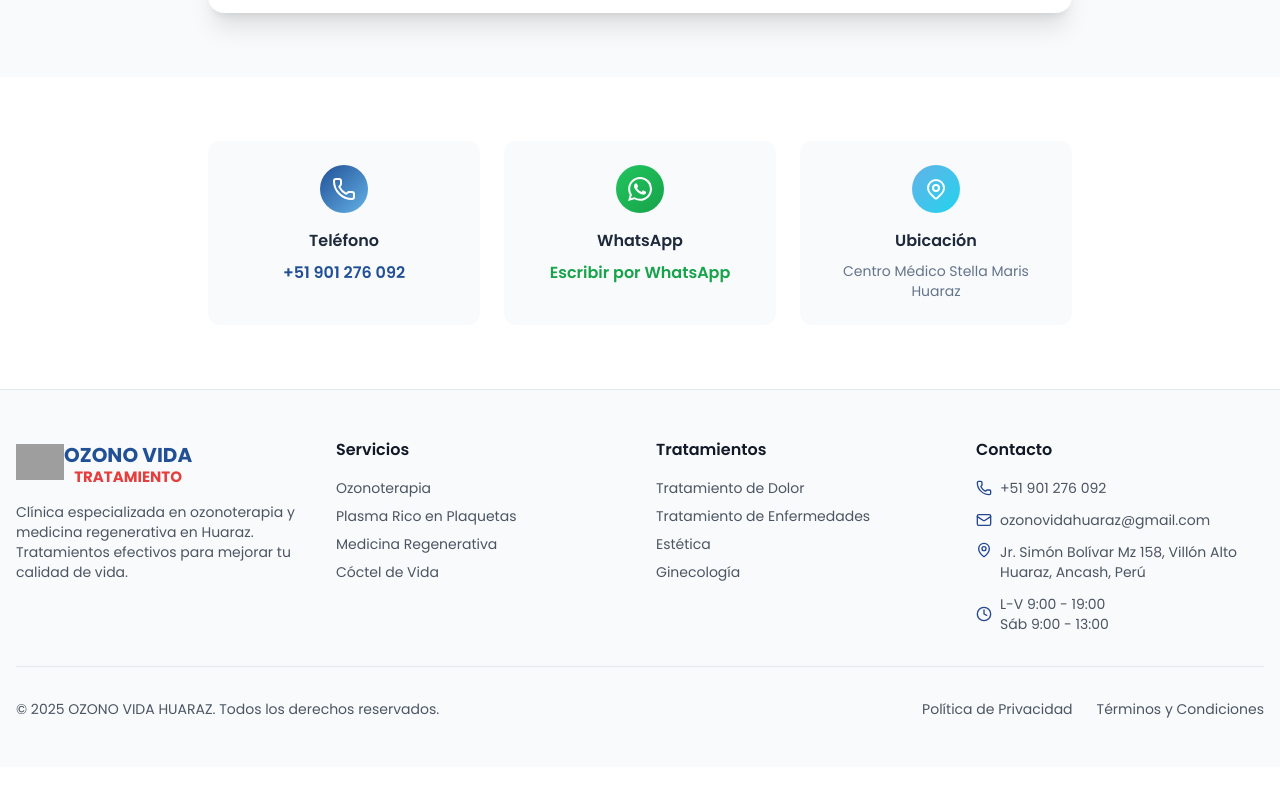
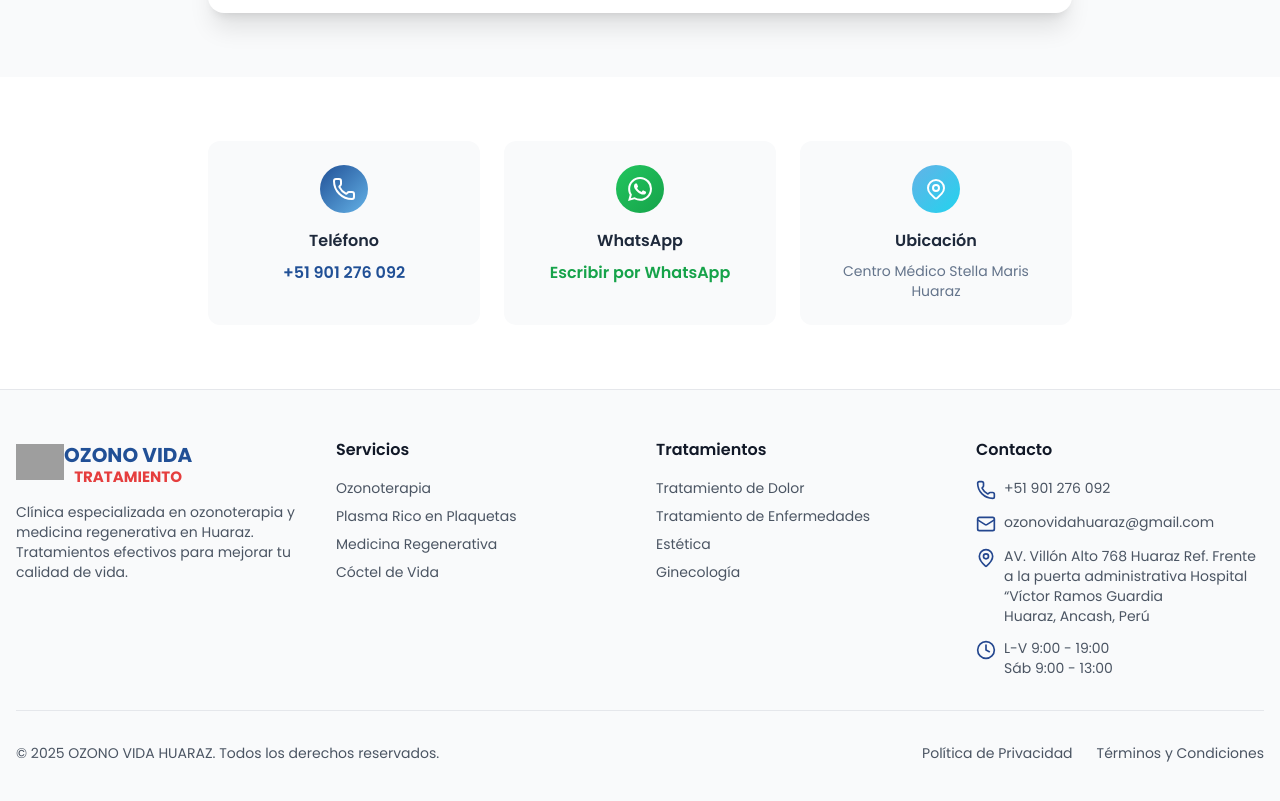
Before and after one commit to Denisgomgue/ozono-vida, a Next.js app: page /reservar-cita in a window 1280 px wide. Shown: the part 908-1709 px from the top of the page. Before the commit the page ends 1675 px from the top, so only its background shows below. Built offline with nearby package versions, Linux system fonts and the light colour scheme; no server answers; grey boxes are pictures that could not be loaded.

Commit message:
UPDATE NEW ADDRESS AND MOVIES TIKTOK 04032026

```diff
--- a/src/components/layout/Footer.tsx
+++ b/src/components/layout/Footer.tsx
@@ -76,23 +76,23 @@ export function Footer() {
                     <div>
                         <h3 className="font-semibold text-gray-900 dark:text-gray-100 mb-4">Contacto</h3>
                         <ul className="space-y-3 text-sm">
-                            <li className="flex items-center space-x-2">
-                                <Phone className="w-4 h-4 text-primary" />
+                            <li className="flex items-start space-x-2">
+                                <Phone className="w-5 h-5 text-primary flex-shrink-0 mt-0.5" />
                                 <span className="text-gray-600 dark:text-gray-400">{companyData.phone}</span>
                             </li>
-                            <li className="flex items-center space-x-2">
-                                <Mail className="w-4 h-4 text-primary" />
+                            <li className="flex items-start space-x-2">
+                                <Mail className="w-5 h-5 text-primary flex-shrink-0 mt-0.5" />
                                 <span className="text-gray-600 dark:text-gray-400">{companyData.email}</span>
                             </li>
                             <li className="flex items-start space-x-2">
-                                <MapPin className="w-4 h-4 text-primary" />
+                                <MapPin className="w-5 h-5 text-primary flex-shrink-0 mt-0.5" />
                                 <span className="text-gray-600 dark:text-gray-400">
                                     {companyData.address}<br />
                                     {companyData.location}
                                 </span>
                             </li>
-                            <li className="flex items-center space-x-2">
-                                <Clock className="w-4 h-4 text-primary" />
+                            <li className="flex items-start space-x-2">
+                                <Clock className="w-5 h-5 text-primary flex-shrink-0 mt-0.5" />
                                 <span className="text-gray-600 dark:text-gray-400">
                                     {companyData.hours.weekdays}<br />
                                     {companyData.hours.saturday}
--- a/src/data/company.json
+++ b/src/data/company.json
@@ -1,7 +1,7 @@
 {
   "name": "Ozono Vida",
   "location": "Huaraz, Ancash, Perú",
-  "address": "Jr. Simón Bolívar Mz 158, Villón Alto",
+  "address": "AV.  Villón Alto 768 Huaraz Ref. Frente  a la puerta administrativa Hospital “Víctor Ramos Guardia",
   "phone": "+51 901 276 092",
   "whatsapp": "+51 901 276 092",
   "email": "ozonovidahuaraz@gmail.com",
@@ -27,18 +27,18 @@
         "type": "ubicacion"
       },
       {
-        "id": "7555505873548889362",
-        "title": "Plasma Rico en Plaquetas",
-        "description": "Tratamiento de plasma rico en plaquetas para regeneración celular",
-        "url": "https://www.tiktok.com/@ozono.vida.huaraz/video/7555505873548889362",
-        "type": "prp"
+        "id": "7611415877073866004",
+        "title": "Ácido Hialurónico",
+        "description": "Adios dolor de rodilla - Tratamiento con ácido hialurónico para regeneración y alivio.",
+        "url": "https://www.tiktok.com/@ozono.vida.huaraz/video/7611415877073866004",
+        "type": "articulares"
       },
       {
-        "id": "7556083121465199879",
-        "title": "Hernia Discal",
-        "description": "Tratamiento de hernia discal con ozonoterapia",
-        "url": "https://www.tiktok.com/@ozono.vida.huaraz/video/7556083121465199879",
-        "type": "hernia"
+        "id": "7608228869786701077",
+        "title": "Plasma Rico en Plaquetas",
+        "description": "Plasma rico en plaquetas en rodilla para regeneración celular y recuperación rápida.",
+        "url": "https://www.tiktok.com/@ozono.vida.huaraz/video/7608228869786701077",
+        "type": "prp"
       }
     ]
   }
```
